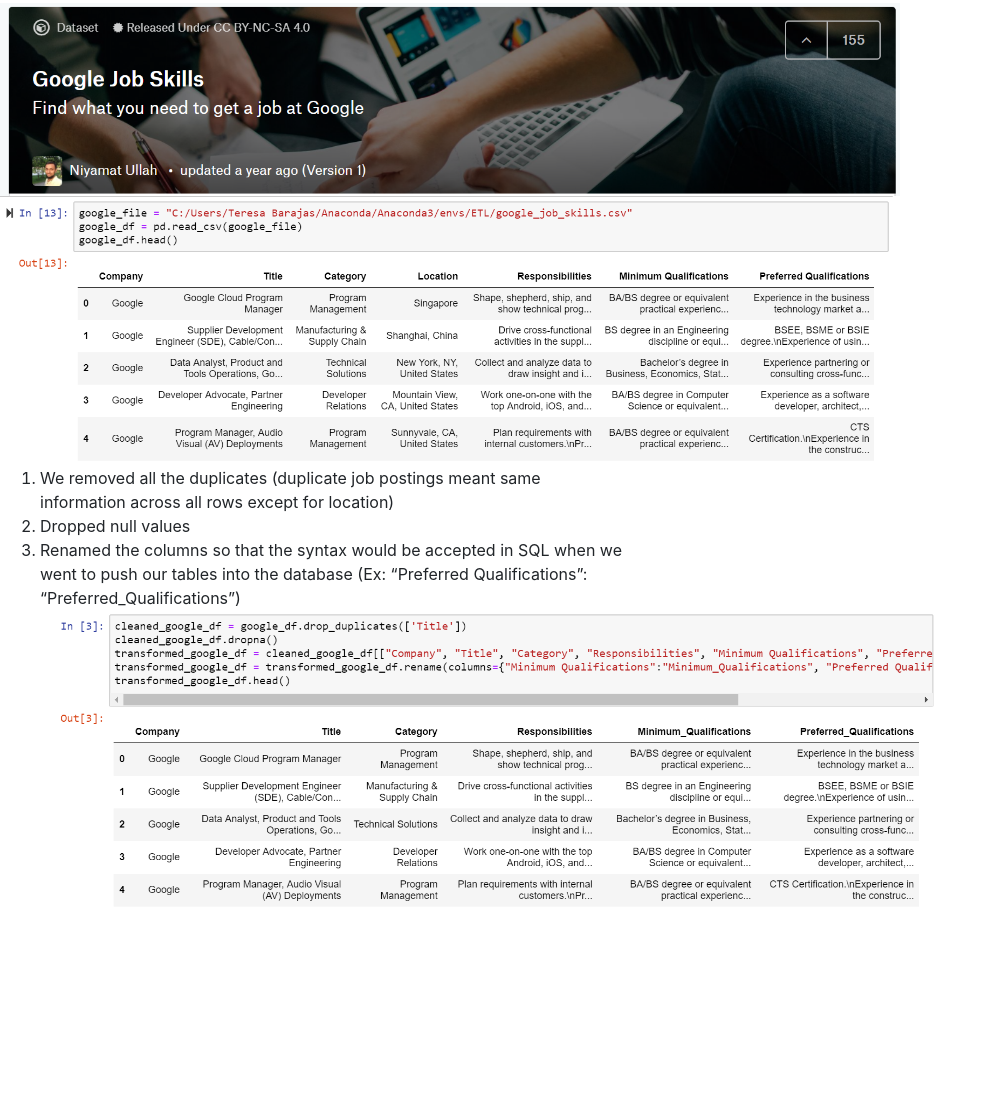
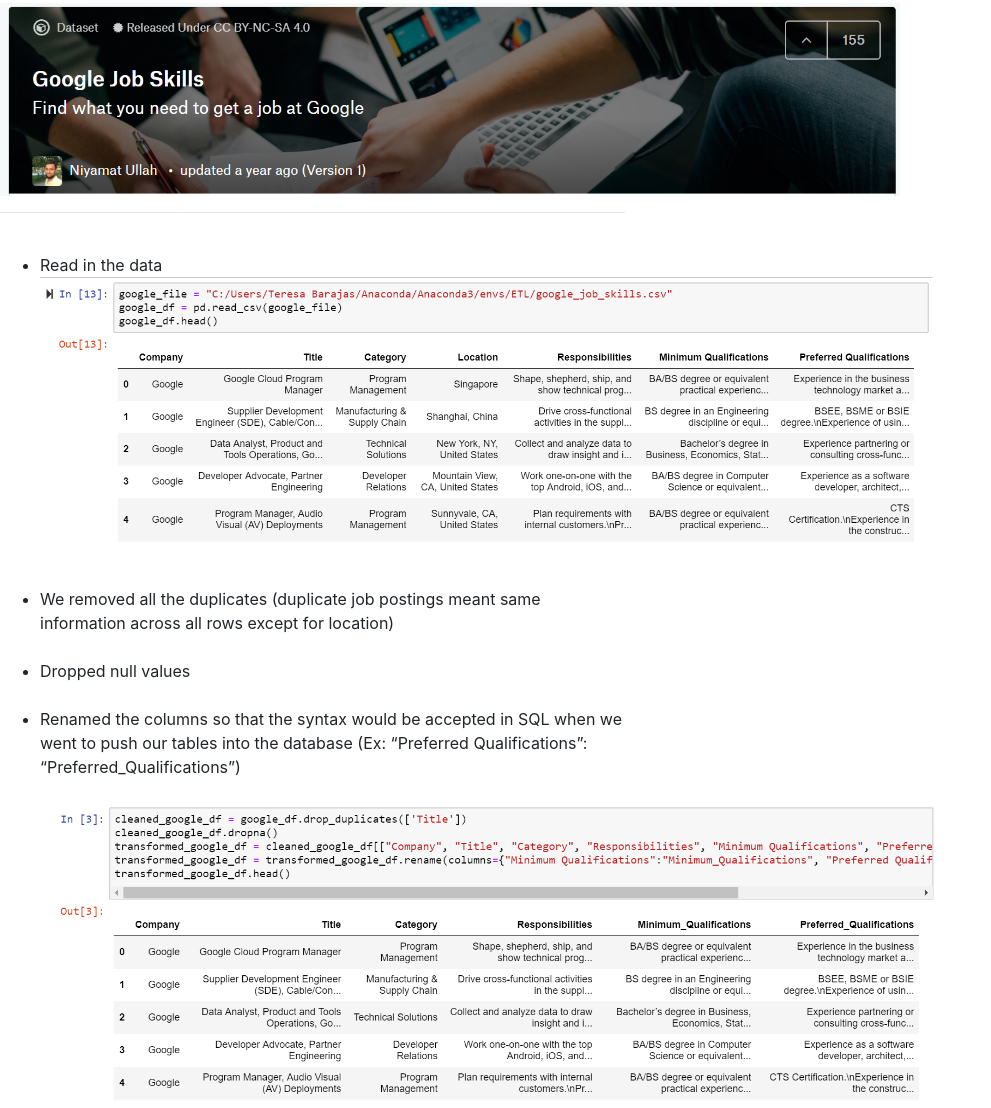
Before and after one commit to steveanalyst/ETL_Group_Project, a plain HTML site: page Final_ETL_HTML/data_source_2.html in a window 1280 px wide. Shown: the part 151-1259 px from the top of the page, without its empty margins (0-991 px from the left). Before the commit the page ends 1079 px from the top, so only its background shows below. Drawn offline with nearby package versions, Linux system fonts and the light colour scheme.

Commit message:
Update data_source_2.html

```diff
--- a/Final_ETL_HTML/data_source_2.html
+++ b/Final_ETL_HTML/data_source_2.html
@@ -62,11 +62,21 @@
     <div class="row">
       <div class= "col-md-6">
         <img margins=40px; width = 900px; href="https://www.kaggle.com/niyamatalmass/google-job-skills" src="images\datasource2.PNG", alt="kaggle">
-        <img margins=40px; width = 900px; src="images\read_in_source2.PNG", alt ="readin">
-        <ol>
+        <hr>
+        <br>
+
+        <ul>
+            <li>Read in the data</li>
+            <img margins=40px; width = 900px; src="images\read_in_source2.PNG", alt ="readin">
+        </ul>
+            <br>
+        <ul>
             <li>We removed all the duplicates (duplicate job postings meant same information across all rows except for location)</li>
+            <br>
             <li>Dropped null values</li>
+            <br>
             <li>Renamed the columns so that the syntax would be accepted in SQL when we went to push our tables into the database (Ex: “Preferred Qualifications”: “Preferred_Qualifications”)</li>
+            <br>
             <img margins=40px; width = 900px; src = "images\clean_ds2.PNG", alt = "clean">
              </ol>
     </div>
```
